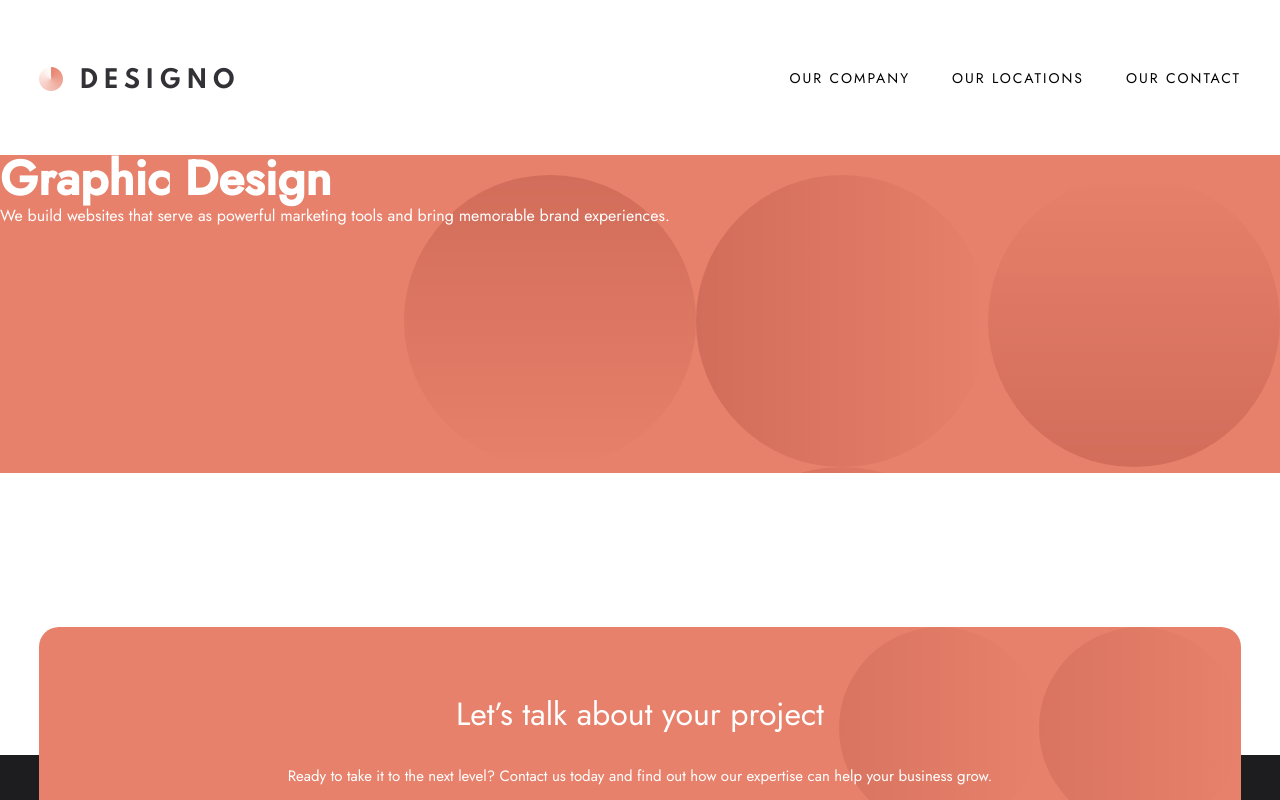
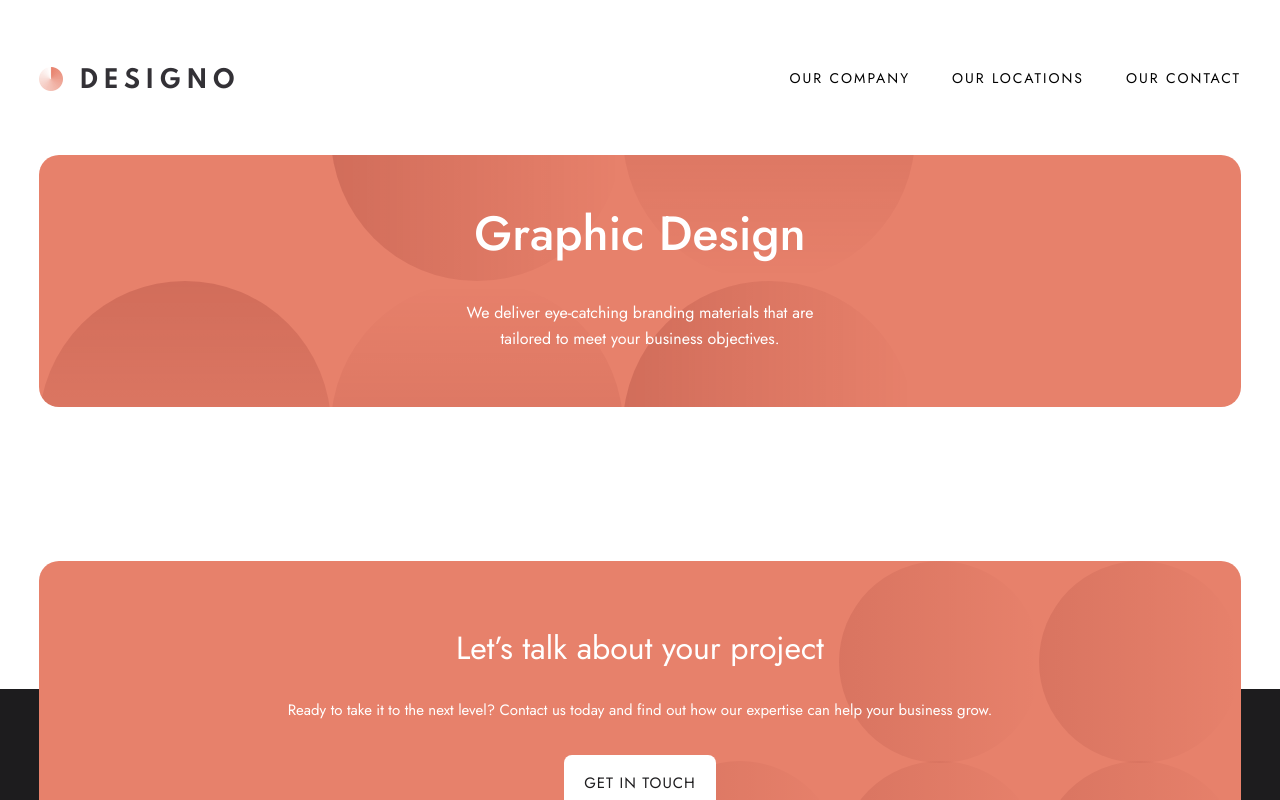
Before and after one commit to JonGrabbe/Designo-react-site, a React (Create React App) app: page /graphic-design in a window 1280 px wide. Shown: the top 800 px of the page. Built offline with nearby package versions, Linux system fonts and the light colour scheme.

Commit message:
services banner finished

```diff
--- a/src/components/services-banner/ServicesBanner.js
+++ b/src/components/services-banner/ServicesBanner.js
@@ -1,10 +1,12 @@
 export default function ServicesBanner(props) {
     return (
-        <div className="services-banner banner">
-            <h1 className="heading h1">Graphic Design</h1>
-            <p className="text p">
-                We build websites that serve as powerful marketing tools and bring memorable brand experiences.
-            </p>
+        <div className="services-banner banner spacer-margin">
+            <div className="content">
+                <h1 className="heading h1">Graphic Design</h1>
+                <p className="text p">
+                    We deliver eye-catching branding materials that are tailored to meet your business objectives.
+                </p>
+            </div>
         </div>
     )
 }
--- a/src/scss/services-banner/services-banner.scss
+++ b/src/scss/services-banner/services-banner.scss
@@ -1,6 +1,57 @@
 .services-banner {
+    @mixin tablet {
+        @media (min-width: 689px) {
+            @content;
+        }
+    }
+    @mixin desktop {
+        @media (min-width: 1111px) {
+            @content;
+        }
+    }
+    display: flex;
+    align-items: center;
+    justify-content: center;
     height: 318px;
+    box-sizing: border-box;
+    border-radius: 20px;
+    // padding-top: 105px;
+    // padding-bottom: 105px;
+    overflow: hidden;
     background-image: url('/assets/web-design/desktop/bg-pattern-intro-web.svg');
     background-repeat: no-repeat;
     background-position: right top 20px;
+    text-align: center;
+    @include tablet {
+        height: 252px;
+        background-image: url('/assets/app-design/desktop/bg-pattern-intro-app.svg');
+        background-position: center;
+
+    }
+    @include desktop {
+        background-position: center left;
+    }
+    .heading {
+        font-size: 32px;
+        line-height: 36px;
+        letter-spacing: 0px;
+        font-weight: 500;
+        @include tablet {
+            font-size: 48px;
+            line-height: 48px;
+            letter-spacing: 0px;
+        }
+    }
+    .text {
+        margin-top: 42px;
+        font-size: 15px;
+        font-weight: 00;
+        line-height: 25px;
+        letter-spacing: 0px;
+        max-width: 396px;
+        @include tablet {
+            font-size: 16px;
+            line-height: 26px;
+        }
+    }
 }
```
